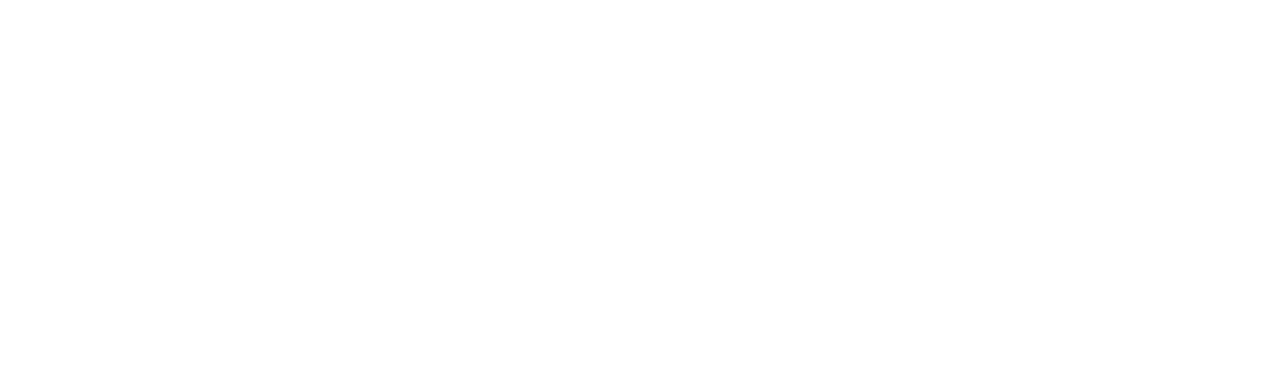
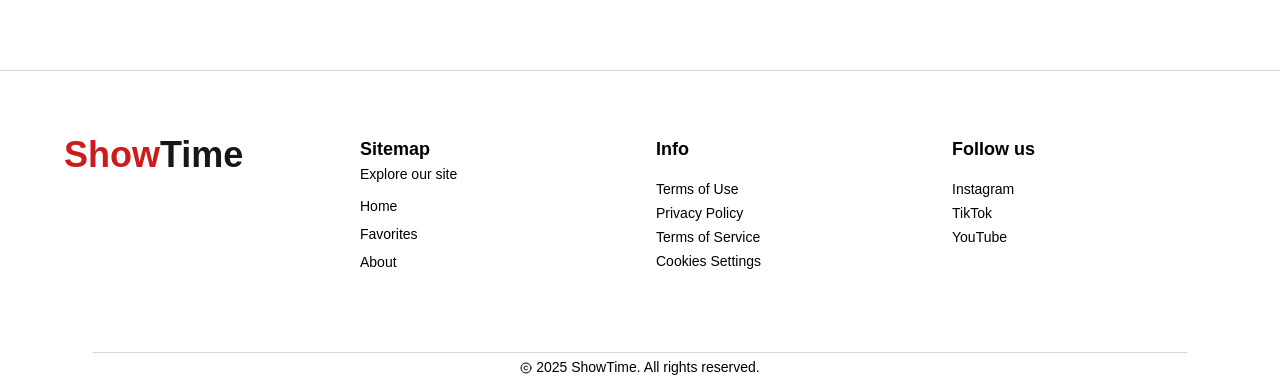
Before and after one commit to mmajic03/TVShows, a Next.js app: page / in a window 1280 px wide. Shown: the part 566-952 px from the top of the page. Before the commit the page ends 800 px from the top, so only its background shows below. Built offline with nearby package versions, Linux system fonts and the light colour scheme; no server answers.

Commit message:
added footer

```diff
--- /dev/null
+++ b/app/components/Footer.js
@@ -0,0 +1,48 @@
+import Link from "next/link";
+import { CopyrightIcon } from "lucide-react";
+
+export default function Footer() {
+  return (
+    <footer className="bg-white/70 py-16 pb-6 px-8 mt-16 shadow-md border-t border-gray-300">
+        <div className="grid grid-cols-1 max-w-6xl mx-auto md:grid-cols-4 gap-8 text-center md:text-left justify-items-center md:justify-items-start">
+            <div>
+                <p className="text-4xl font-bold mb-2">
+                    <strong className="text-[#CC1B1B]">Show</strong>Time
+                </p>
+            </div>
+            <div className="text-black">
+                <h3 className="text-lg font-semibold mb-2">Sitemap</h3>
+                <ul className="text-sm space-y-2">
+                    <li className="mb-3 mt-[-7px]">Explore our site</li>
+                    <li><Link href={"/"}>Home</Link></li>
+                    <li><Link href={"/favorite"}>Favorites</Link></li>
+                    <li><Link href={"/"}>About</Link></li>
+                </ul>
+            </div>
+            <div className="text-black">
+                <h3 className="text-lg font-semibold mb-4">Info</h3>
+                <ul className="text-sm space-y-1">
+                    <li><Link href={"/"}>Terms of Use</Link></li>
+                    <li><Link href={"/"}>Privacy Policy</Link></li>
+                    <li><Link href={"/"}>Terms of Service</Link></li>
+                    <li><Link href={"/"}>Cookies Settings</Link></li>
+                </ul>
+            </div>
+            <div className="text-black">
+                <h3 className="text-lg font-semibold mb-4">Follow us</h3>
+                <ul className="text-sm space-y-1">
+                    <li><Link href={"/"}>Instagram</Link></li>
+                    <li><Link href={"/"}>TikTok</Link></li>
+                    <li><Link href={"/"}>YouTube</Link></li>
+                </ul>
+            </div>
+        </div>
+        <div className="pt-20">
+            <hr className="w-[90%] mx-auto border-t border-gray-300"/>
+            <p className="text-black text-center text-sm mt-1">
+                <CopyrightIcon className="w-3 h-3 inline-block" /> 2025 ShowTime. All rights reserved.
+            </p>
+        </div>
+    </footer>
+  );
+}
--- a/app/layout.js
+++ b/app/layout.js
@@ -1,6 +1,7 @@
 import { Geist, Geist_Mono } from "next/font/google";
 import "./globals.css";
 import Header from "./components/Header";
+import Footer from "./components/Footer";
 import BackButton from "./components/BackButton";
 
 const geistSans = Geist({
@@ -28,7 +29,10 @@
         <div className="flex justify-start w-full mt-4 pl-4">
           <BackButton />
         </div>
-        {children}
+        <main className="flex-grow">
+          {children}
+        </main>
+        <Footer />
       </body>
     </html>
   );
```
